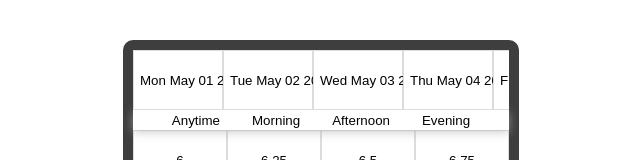
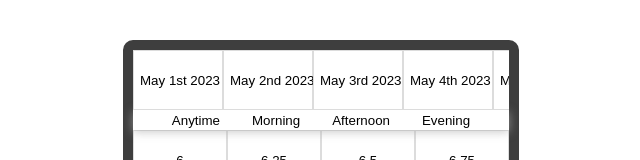
Before and after one commit to johnsn27/soloTest, a React (Create React App) app: page / in a window 1280 px wide. Shown: the top 160 px of the page, without its empty margins (319-959 px from the left). Built offline with nearby package versions, Linux system fonts and the light colour scheme.

Commit message:
T6 - Update date to be formatted correctly

```diff
--- a/src/components/DayItem.tsx
+++ b/src/components/DayItem.tsx
@@ -19,7 +19,7 @@ const DayItem = ({ day, rootStore }: Props) => {
       className={`dayItem ${selectedDay === day ? "selected" : ""}`}
       onClick={handleClick}
     >
-      {day}
+      {formattedDay}
     </button>
   );
 };
```
